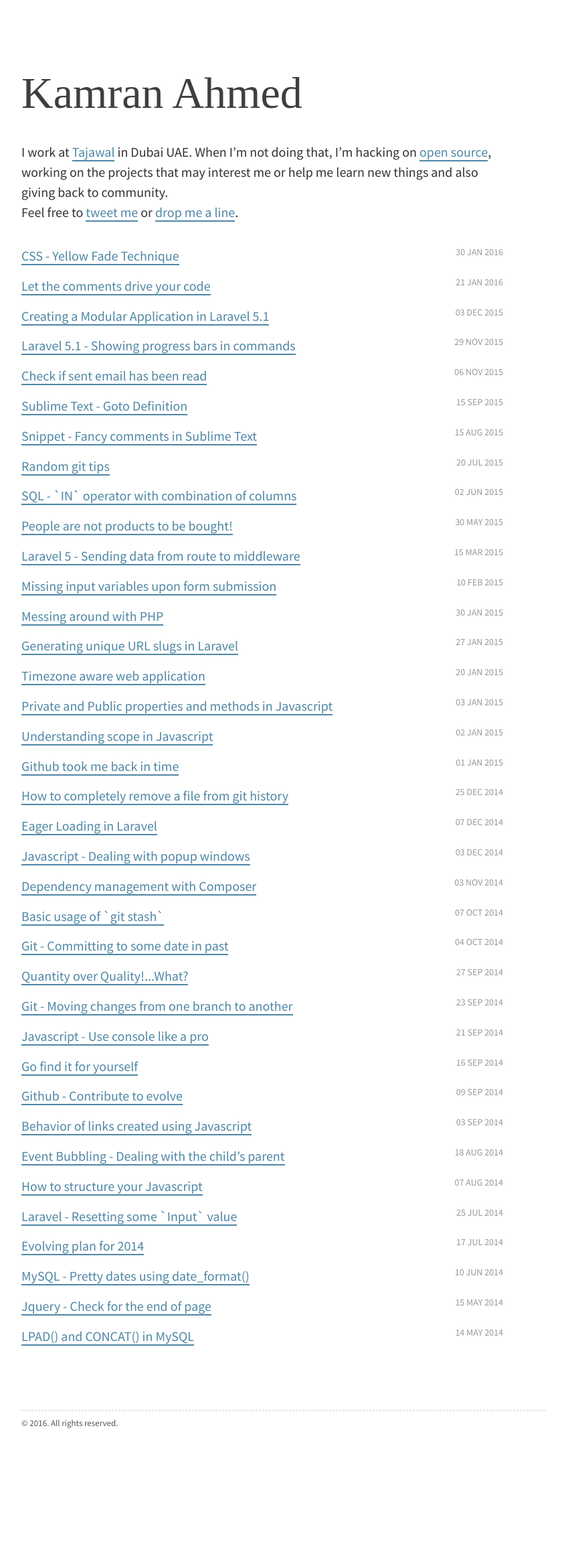
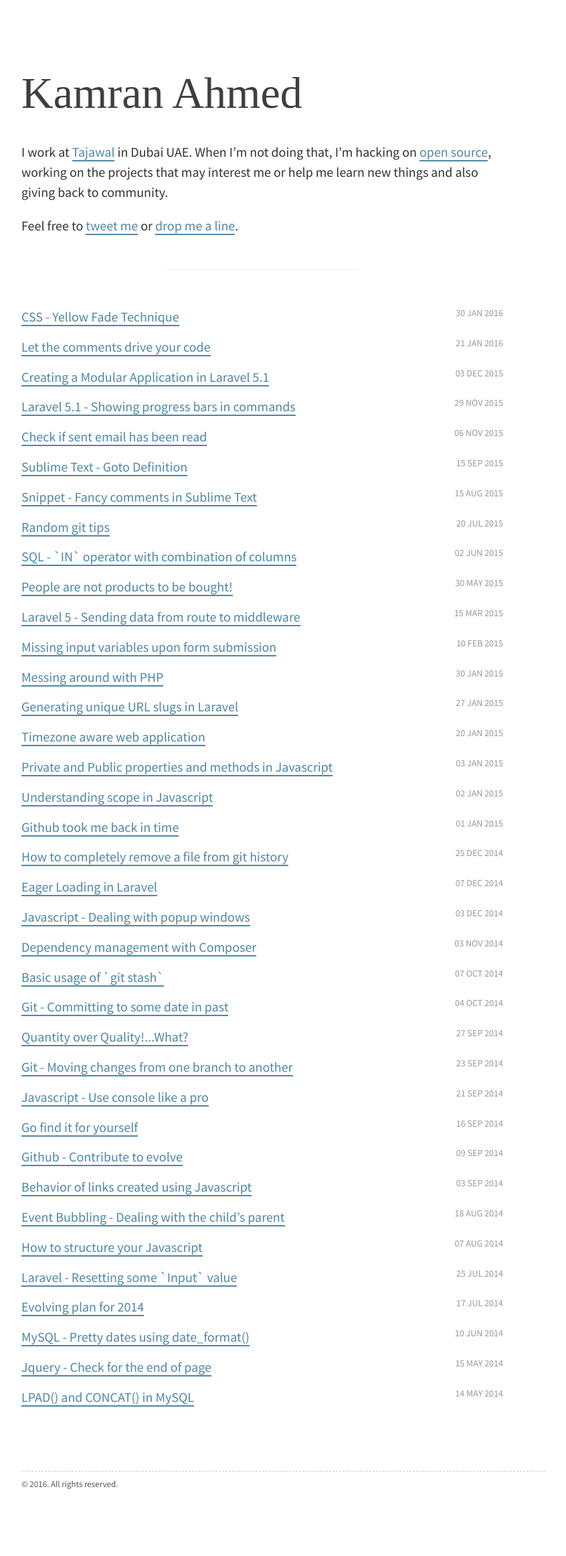
Before and after one commit to kamranahmedse/kamranahmedse.github.io, a Jekyll site: the page built from index.html, in a window 1280 px wide. Shown: the whole page at 67% size, without its empty margins (248-1094 px from the left). Built offline with Jekyll 4.4.1, drawn with Linux system fonts in a browser that asks for light colours; some web fonts are replaced; the list of posts is cut into pages by our own code; before the commit the page ends 2232 px from its top, so only the background shows below that.

Commit message:
Fix broken design on homepage

```diff
--- a/_layouts/default.html
+++ b/_layouts/default.html
@@ -6,16 +6,6 @@
 
     <!-- .page-wrap -->
     <div class="page-wrap">
-
-        <!-- .page-header -->
-        <div class="page-header">
-            <h1>{{ site.author.name }}</h1>
-
-            <p>I work at <a href="http://tajawal.com" target="_blank" rel="external">Tajawal</a> in Dubai UAE. When I’m not doing that, I’m hacking on <a href="http://github.com/kamranahmedse" target="_blank" rel="external">open source</a>, working on the projects that may interest me or help me learn new things and also giving back to community.</p>
-
-            <p>Feel free to <a href="https://twitter.com/kamranahmed_se" target="_blank" rel="external">tweet me</a> or <a href="mailto:kamranahmed.se@gmail.com?subject=kamranahmed.info">drop me a line</a>.</p>
-        </div>
-        <!-- /.page-header -->
 
         <!-- .page-content -->
         <div class="page-content">
--- a/index.html
+++ b/index.html
@@ -2,6 +2,18 @@
 layout: default
 title: Home
 ---
+
+<!-- .page-header -->
+<div class="page-header">
+    <h1>{{ site.author.name }}</h1>
+
+    <p>I work at <a href="http://tajawal.com" target="_blank" rel="external">Tajawal</a> in Dubai UAE. When I’m not doing that, I’m hacking on <a href="http://github.com/kamranahmedse" target="_blank" rel="external">open source</a>, working on the projects that may interest me or help me learn new things and also giving back to community.</p>
+
+    <p>Feel free to <a href="https://twitter.com/kamranahmed_se" target="_blank" rel="external">tweet me</a> or <a href="mailto:kamranahmed.se@gmail.com?subject=kamranahmed.info">drop me a line</a>.</p>
+</div>
+<!-- /.page-header -->
+
+<hr>
 
 <div class="archive">
 	<ul class="posts">
--- a/public/css/style.css
+++ b/public/css/style.css
@@ -43,6 +43,7 @@
 
 p {
   line-height: 1.5;
+  margin: 20px 0;
 }
 
 ul, ol {
```
